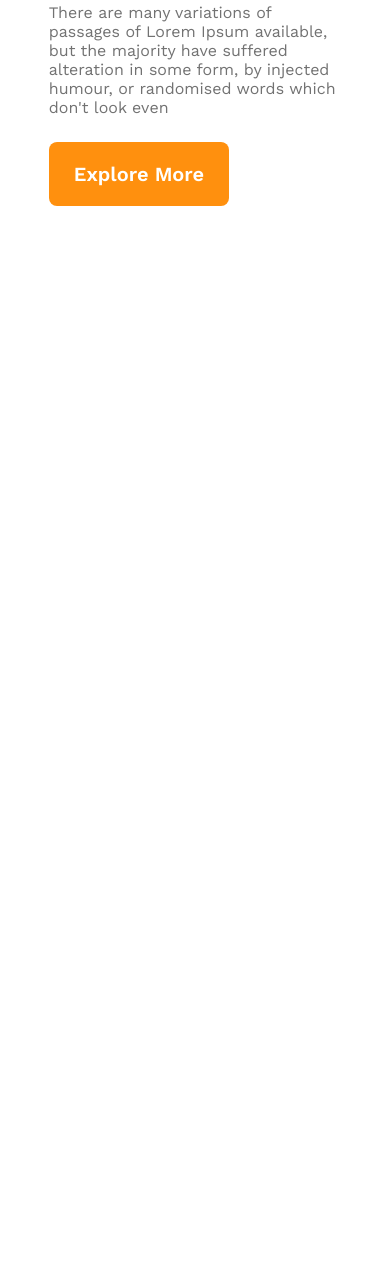
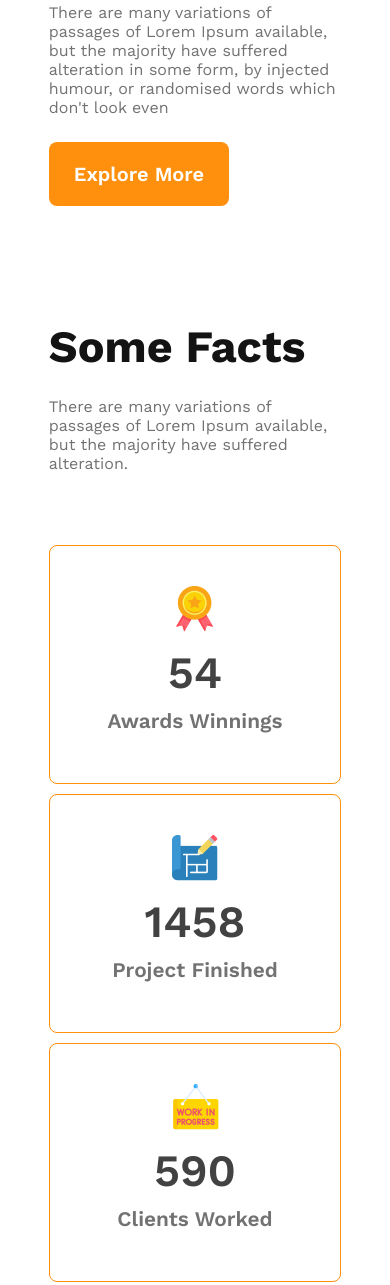
Before and after one commit to mdferdausalam19/architect-company-website, a plain HTML site: page index.html in a window 390 px wide. Shown: the part 2652-3937 px from the top of the page. Before the commit the page ends 2884 px from the top, so only its background shows below. Drawn offline with nearby package versions, Linux system fonts and the light colour scheme.

Commit message:
added facts section with responsiveness

```diff
--- a/index.html
+++ b/index.html
@@ -7,10 +7,12 @@
     <link rel="stylesheet" href="styles/architect.css" />
   </head>
   <body>
+
     <!-- Header Section -->
+
     <header>
       <nav class="container nav">
-        <h3 class="nav-title">G3 Architects</h3>
+        <h3 class="section-title">G3 Architects</h3>
         <ul>
           <li><a href="">Home</a></li>
           <li><a href="">About</a></li>
@@ -31,6 +33,7 @@
         <img class="banner-img" src="images/banner.png" alt="" />
       </div>
     </header>
+
     <main>
 
       <!-- Teams Section -->
@@ -49,6 +52,41 @@
         </div>
       </section>
 
+      <!-- Features Section -->
+
+      <section class="features-container">
+
+      </section>
+
+      <!-- Facts Section -->
+
+      <section class="facts-container container">
+        <h3 class="section-title facts-title">Some Facts</h3>
+        <p class="text-gray facts-description">There are many variations of passages of Lorem Ipsum available, but the majority have suffered alteration.</p>
+        <div class="facts-card-container">
+          <div class="card">
+            <img src="images/icons/ribon.png" alt="">
+            <h2 class="card-stats">54</h2>
+            <p class="card-title">Awards Winnings</p>
+          </div>
+          <div class="card">
+            <img src="images/icons/projects.png" alt="">
+            <h2 class="card-stats">1458</h2>
+            <p class="card-title">Project Finished</p>
+          </div>
+          <div class="card">
+            <img src="images/icons/customers.png" alt="">
+            <h2 class="card-stats">590</h2>
+            <p class="card-title">Clients Worked</p>
+          </div>
+          <div class="card">
+            <img src="images/icons/email.png" alt="">
+            <h2 class="card-stats">22578</h2>
+            <p class="card-title">Email Send</p>
+          </div>
+        </div>
+      </section>
+
     </main>
     <footer></footer>
   </body>
--- a/styles/architect.css
+++ b/styles/architect.css
@@ -12,6 +12,12 @@
   width: 75%;
   max-width: 1920px;
   margin: 0 auto;
+}
+
+.section-title {
+  color: #131313;
+  font-size: 2.8rem;
+  font-weight: 700;
 }
 
 .text-gray {
@@ -47,12 +53,6 @@ nav {
   display: flex;
   align-items: center;
   justify-content: space-between;
-}
-
-.nav-title {
-  color: #131313;
-  font-size: 2.8rem;
-  font-weight: 700;
 }
 
 nav>ul {
@@ -131,6 +131,47 @@ nav li a {
   font-weight: 700;
 }
 
+/* Facts Sections Related Styles */
+.facts-container {
+  margin-top: 5.5rem;
+  margin-bottom: 11.25rem;
+}
+
+.facts-title {
+  margin-bottom: 1.5rem;
+}
+
+.facts-description {
+  margin-bottom: 4.5rem;
+}
+
+.facts-card-container {
+  display: flex;
+  justify-content: space-around;
+}
+
+.facts-card-container * {
+  margin-bottom: 10px;
+}
+
+.facts-card-container .card {
+  border-radius: 8px;
+  border: 1px solid #FF900E;
+  text-align: center;
+  padding: 40px;
+}
+
+.card-stats {
+  color: #424242;
+  font-size: 2.8rem;
+  font-weight: 600;
+}
+
+.card-title {
+  color: #727272;
+  font-size: 1.3rem;
+  font-weight: 600;
+}
 
 /* Responsive Media Queries */
 /* Mobile Devices */
@@ -144,7 +185,8 @@ nav li a {
   }
 
   nav,
-  .teams-container {
+  .teams-container,
+  .facts-card-container {
     flex-direction: column;
   }
 
@@ -155,7 +197,9 @@ nav li a {
 
 /* Tablet or Medium Devices */
 @media screen and (min-width: 576px) and (max-width: 960px) {
-  nav, .teams-container {
+
+  nav,
+  .teams-container {
     flex-direction: column;
   }
 
@@ -163,4 +207,7 @@ nav li a {
     margin: 1.5rem;
   }
 
+  .facts-card-container {
+    flex-wrap: wrap;
+  }
 }
```
